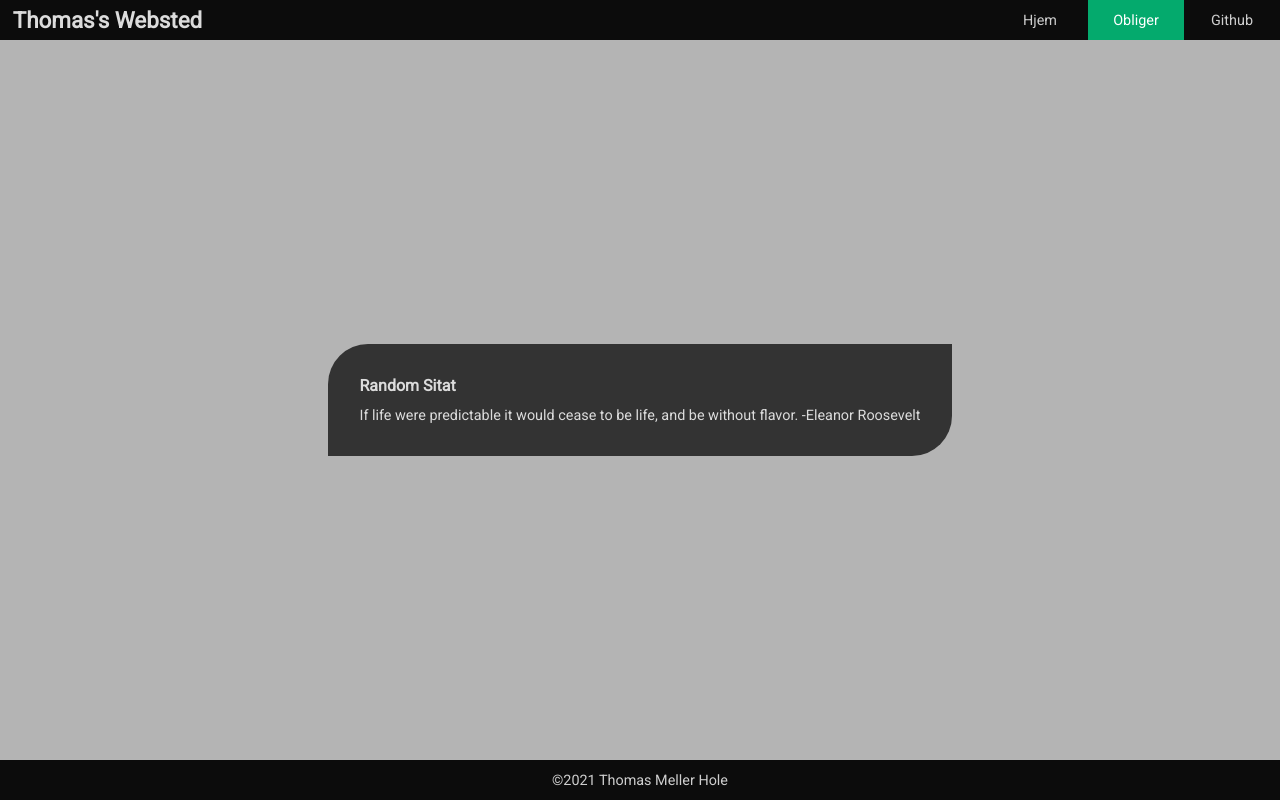
After one commit to proff001/SchoolWebDevelopment, a PHP site: page /Oblig/6/Oppgave/2/index.php in a window 1280 px wide. The commit adds this page. Run offline with PHP 8.4, Linux system fonts and the light colour scheme.

Commit message:
Finished Oppgave 1 and 2 in Oblig 6

```diff
--- /dev/null
+++ b/Oblig/6/Oppgave/2/index.php
@@ -0,0 +1,63 @@
+<!DOCTYPE html>
+<html>
+    <head>
+        <title>Oblig 6 Oppgave 2</title>
+        <link rel="stylesheet" href="../../../../style.css">
+        <link rel="preconnect" href="https://fonts.gstatic.com" />
+        <link href="https://fonts.googleapis.com/css2?family=Roboto&display=swap" rel="stylesheet" />
+        <!-- Keeping for when i am developing further to avoid caching -->
+        <link rel="stylesheet" href="../../../../style.css?<?=filemtime("../../../../style.css")?>"/>
+        <style>
+            #container {
+                padding: 4vh;
+                display: flex;
+                flex-direction: column;
+                gap: 12px;
+                min-width: 600px;
+            }
+        </style>
+    </head>
+    <body>
+        <div id="header">
+            <div id="title" class="flexAlignCenter">Thomas's Websted</div>
+            <div class="menuItem flexAlignCenter"><a class="flexAlignCenter" href="https://github.com/proff001">Github</a></div>
+            <div class="menuItem flexAlignCenter active"><a class="flexAlignCenter" href="../../../">Obliger</a></div>
+            <div class="menuItem flexAlignCenter"><a class="flexAlignCenter" href="../../../../">Hjem</a></div>
+        </div>
+
+        <div id="content">
+            <div id="container">
+                <div style="font-weight: bold; font-size: 2vh;">Random Sitat</div>
+
+                <?php
+                    $arr = array();
+                    $sitat = "";
+
+                    if(filesize("../sitater.txt") > 0) {
+                        $file = fopen("../sitater.txt", "r");
+
+                        $coutner = 0;
+                        while(!feof($file)) {
+                            $arr[$coutner] = fgets($file);
+                            $coutner++;
+                        }
+
+                        fclose($file);
+
+                        while(strlen($sitat) < 3) {
+                            $sitat = $arr[rand(0, count($arr)-1)];
+                        }
+
+                        echo $sitat;
+                    } else {
+                        echo "<p>Ingen sitater lagret. Gå til Oppgave 1 for å redigere sitater.</p>";
+                    }
+                ?>
+            </div>
+        </div>
+
+        <div id="footer">
+            &#169;2021 Thomas Meller Hole
+        </div>
+    </body>
+</html>
--- a/Oblig/6/Oppgave/sitater.txt
+++ b/Oblig/6/Oppgave/sitater.txt
@@ -0,0 +1,35 @@
+The greatest glory in living lies not in never falling, but in rising every time we fall. -Nelson Mandela
+
+The way to get started is to quit talking and begin doing. -Walt Disney
+
+Your time is limited, so don't waste it living someone else's life. Don't be trapped by dogma – which is living with the results of other people's thinking. -Steve Jobs
+
+If life were predictable it would cease to be life, and be without flavor. -Eleanor Roosevelt
+
+If you look at what you have in life, you'll always have more. If you look at what you don't have in life, you'll never have enough. -Oprah Winfrey
+
+If you set your goals ridiculously high and it's a failure, you will fail above everyone else's success. -James Cameron
+
+Life is what happens when you're busy making other plans. -John Lennon
+
+Spread love everywhere you go. Let no one ever come to you without leaving happier. -Mother Teresa
+
+When you reach the end of your rope, tie a knot in it and hang on. -Franklin D. Roosevelt
+
+Always remember that you are absolutely unique. Just like everyone else. -Margaret Mead
+
+Don't judge each day by the harvest you reap but by the seeds that you plant. -Robert Louis Stevenson
+
+The future belongs to those who believe in the beauty of their dreams. -Eleanor Roosevelt
+
+Tell me and I forget. Teach me and I remember. Involve me and I learn. -Benjamin Franklin
+
+The best and most beautiful things in the world cannot be seen or even touched — they must be felt with the heart. -Helen Keller
+
+It is during our darkest moments that we must focus to see the light. -Aristotle
+
+Whoever is happy will make others happy too. -Anne Frank
+
+Do not go where the path may lead, go instead where there is no path and leave a trail. -Ralph Waldo Emerson
+
+Hallo
```
Also changed, not shown: Oblig/6/Oppgave/1/edit.php (+35 -4 lines), Oblig/6/Oppgave/1/index.php (+36 -15 lines).
